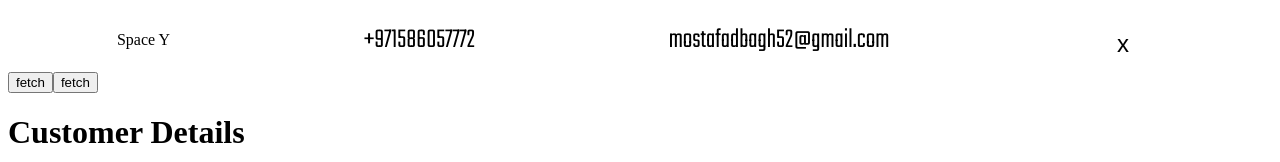
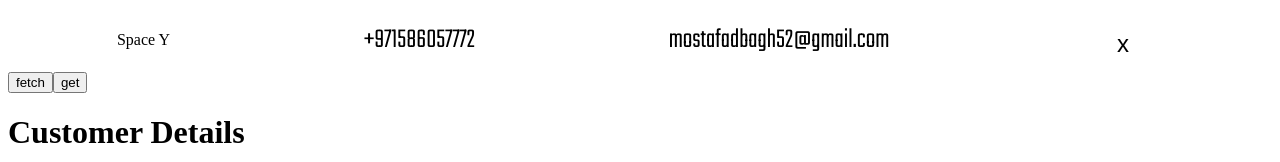
Before and after one commit to MostafaDbagh/hiEmirates, a React (Create React App) app in the folder client/: page /customerDetails in a window 1280 px wide. Shown: the top 162 px of the page. Built offline with nearby package versions, Linux system fonts and the light colour scheme.

Commit message:
make it better

```diff
--- a/client/src/layout/custmerdetails.js
+++ b/client/src/layout/custmerdetails.js
@@ -21,7 +21,7 @@ const Customerdetails  = () => {
     return (
         <div>
           <button onClick={()=>handleoneuser(5)}> fetch</button>
-          <button onClick={()=>console.log(customer)}> fetch</button>
+          <button onClick={()=>console.log(customer)}> get</button>
           <h1>Customer Details</h1>
           <p></p>
           <p></p>
```
